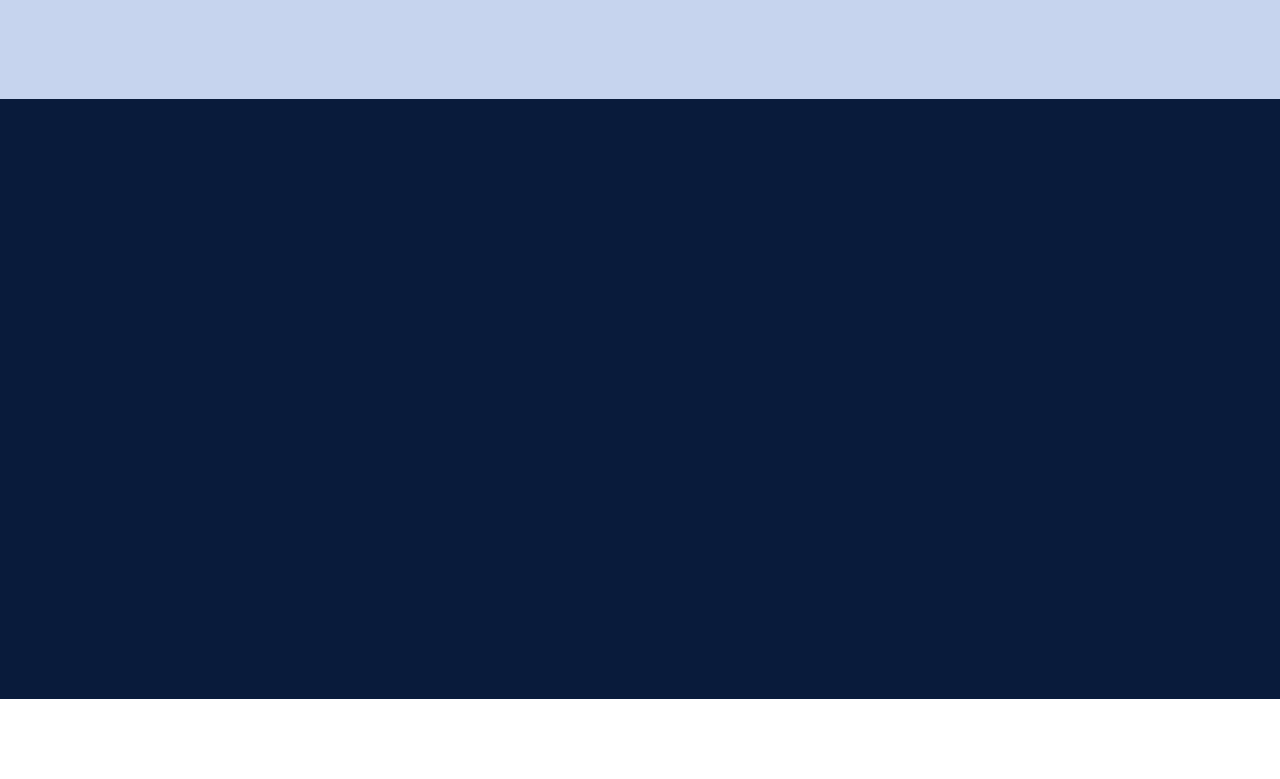
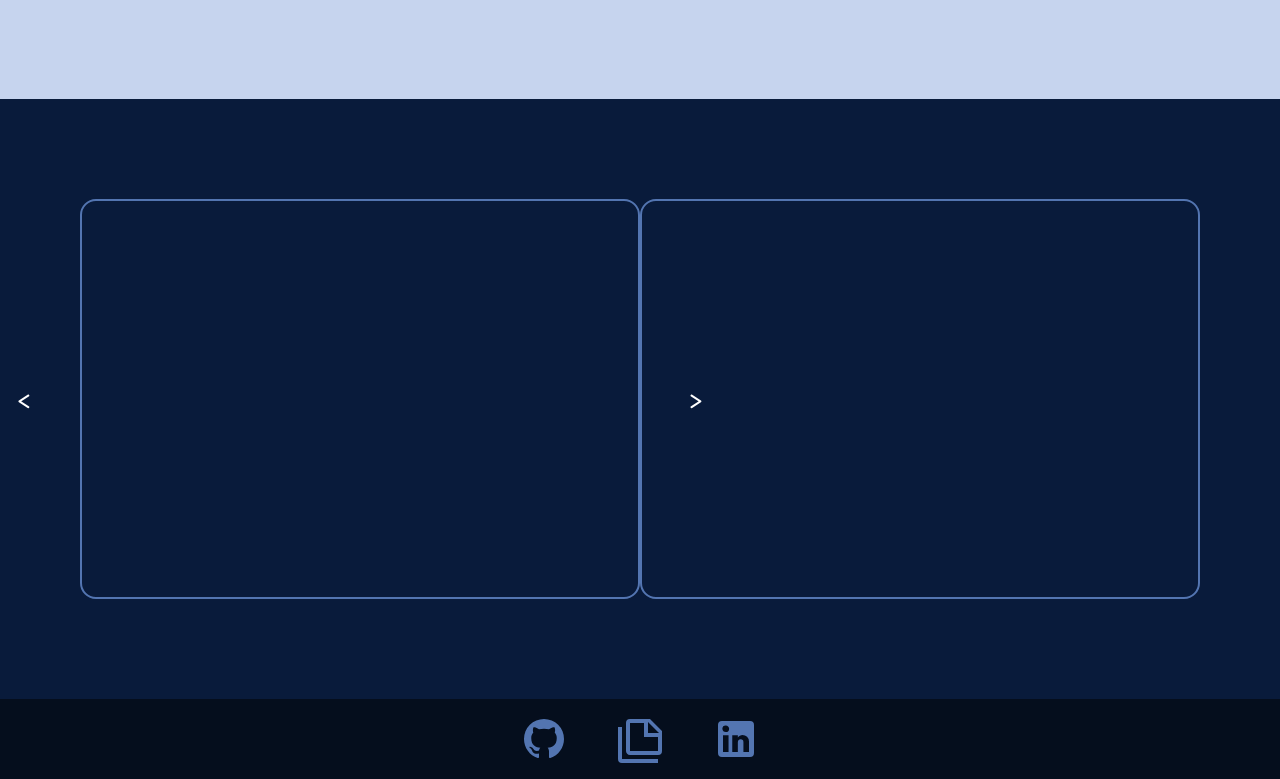
Before and after one commit to HezerSantos/HezerSantosPort, a website built with webpack: page src/template.html in a window 1280 px wide. Shown: the part 1301-2080 px from the top of the page. Before the commit the page ends 2000 px from the top, so only its background shows below. Built offline with nearby package versions, Linux system fonts and the light colour scheme; files whose address does not match are found by name.

Commit message:
Added a template for project container and added a footer

```diff
--- a/src/style.css
+++ b/src/style.css
@@ -120,4 +120,89 @@ main{
 
 .project-container{
     background-color: rgb(9, 27, 59);
+    padding: 0 5rem 0 5rem;
+    display: grid;
+    grid-template-columns: repeat(auto-fill, minmax(50%, 1fr));
 }
+
+.project-container > * {
+    align-self: center;
+    justify-self: center;
+}
+
+.project-display-container{
+    display: flex;
+    align-items: center;
+    justify-content: center;
+    gap: 2rem;
+}
+
+.slide-buttons{
+    position: relative;
+    cursor: pointer;
+    width: 3rem;
+    background-color: transparent;
+    border: none;
+    color: white;
+    font-size: 1.5rem;
+    z-index: 1;
+    display: flex;
+    align-items: center;
+    justify-content: center;
+    padding: .5rem;
+}
+
+.slide-buttons::before{
+    position: absolute;
+    content: '';
+    top: 0;
+    bottom: 0;
+    left: 0;
+    right: 0;
+    background-color: rgb(83, 117, 177);
+    z-index: -1;
+    opacity: 0;
+    border-radius: 1rem;
+}
+
+.slide-buttons:hover::before{
+    opacity: 50%;
+}
+
+.project-display, .project-description{
+    position: relative;
+    width: 35rem;
+    height: 25rem;
+    border-radius: 1rem;
+    border: 2px solid rgb(83, 117, 177);
+    display: flex;
+    align-items: center;
+    justify-content: center;
+}
+
+.project-display > *{
+    position: relative;
+    width: inherit;
+    height: inherit;
+    z-index: 1;
+    border-radius: 1rem;
+}
+
+footer{
+    width: 100%;
+    height: 10vh;
+    background-color: rgb(5, 14, 29);
+    display: flex;
+    align-items: center;
+    justify-content: center;
+    gap: 3rem;
+}
+
+footer > * {
+    width: 3rem;
+    height: 3rem;
+}
+
+footer > * path{
+    fill: rgb(83, 117, 177);
+}
--- a/src/template.html
+++ b/src/template.html
@@ -24,8 +24,29 @@
             <img src="./images/mactemps.png" alt="Website Examples">
         </section>
         <section class="project-container">
+            <aside class="project-display-container">
+                <button class="slide-buttons" id="back-button"><</button>
+                <div class="project-display">
 
+                </div>
+                <button class="slide-buttons" id="next-button">></button>
+            </aside>
+            <aside class="project-description">
+
+            </aside>
         </section>
     </main>
+
+    <footer>
+        <a href="https://github.com/HezerSantos" target="_blank" rel="noopener noreferrer">
+            <svg xmlns="http://www.w3.org/2000/svg" viewBox="0 0 24 24"><title>github</title><path d="M12,2A10,10 0 0,0 2,12C2,16.42 4.87,20.17 8.84,21.5C9.34,21.58 9.5,21.27 9.5,21C9.5,20.77 9.5,20.14 9.5,19.31C6.73,19.91 6.14,17.97 6.14,17.97C5.68,16.81 5.03,16.5 5.03,16.5C4.12,15.88 5.1,15.9 5.1,15.9C6.1,15.97 6.63,16.93 6.63,16.93C7.5,18.45 8.97,18 9.54,17.76C9.63,17.11 9.89,16.67 10.17,16.42C7.95,16.17 5.62,15.31 5.62,11.5C5.62,10.39 6,9.5 6.65,8.79C6.55,8.54 6.2,7.5 6.75,6.15C6.75,6.15 7.59,5.88 9.5,7.17C10.29,6.95 11.15,6.84 12,6.84C12.85,6.84 13.71,6.95 14.5,7.17C16.41,5.88 17.25,6.15 17.25,6.15C17.8,7.5 17.45,8.54 17.35,8.79C18,9.5 18.38,10.39 18.38,11.5C18.38,15.32 16.04,16.16 13.81,16.41C14.17,16.72 14.5,17.33 14.5,18.26C14.5,19.6 14.5,20.68 14.5,21C14.5,21.27 14.66,21.59 15.17,21.5C19.14,20.16 22,16.42 22,12A10,10 0 0,0 12,2Z" /></svg>
+        </a>
+        <a href="" target="_blank" rel="noopener noreferrer">
+            <svg xmlns="http://www.w3.org/2000/svg" viewBox="0 0 24 24"><title>my resume</title><path d="M3,6V22H21V24H3A2,2 0 0,1 1,22V6H3M16,9H21.5L16,3.5V9M7,2H17L23,8V18A2,2 0 0,1 21,20H7C5.89,20 5,19.1 5,18V4A2,2 0 0,1 7,2M7,4V18H21V11H14V4H7Z" /></svg>
+        </a>
+        <a href="https://www.linkedin.com/in/hezer-santos-46308333b/" target="_blank" rel="noopener noreferrer">
+            <svg xmlns="http://www.w3.org/2000/svg" viewBox="0 0 24 24"><title>linkedin</title><path d="M19 3A2 2 0 0 1 21 5V19A2 2 0 0 1 19 21H5A2 2 0 0 1 3 19V5A2 2 0 0 1 5 3H19M18.5 18.5V13.2A3.26 3.26 0 0 0 15.24 9.94C14.39 9.94 13.4 10.46 12.92 11.24V10.13H10.13V18.5H12.92V13.57C12.92 12.8 13.54 12.17 14.31 12.17A1.4 1.4 0 0 1 15.71 13.57V18.5H18.5M6.88 8.56A1.68 1.68 0 0 0 8.56 6.88C8.56 5.95 7.81 5.19 6.88 5.19A1.69 1.69 0 0 0 5.19 6.88C5.19 7.81 5.95 8.56 6.88 8.56M8.27 18.5V10.13H5.5V18.5H8.27Z" /></svg>
+        </a>
+    </footer>
 </body>
 </html>
```
